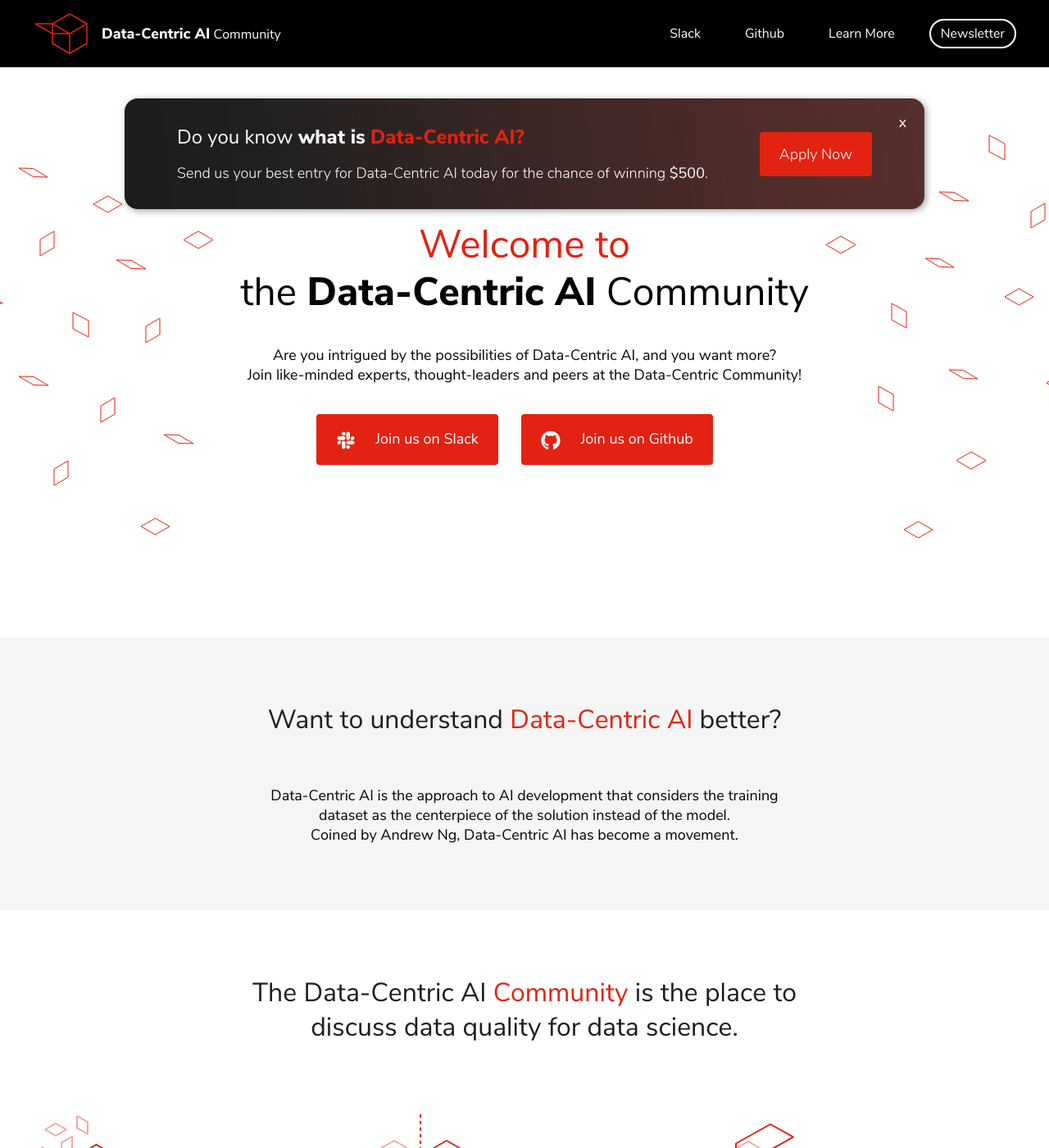
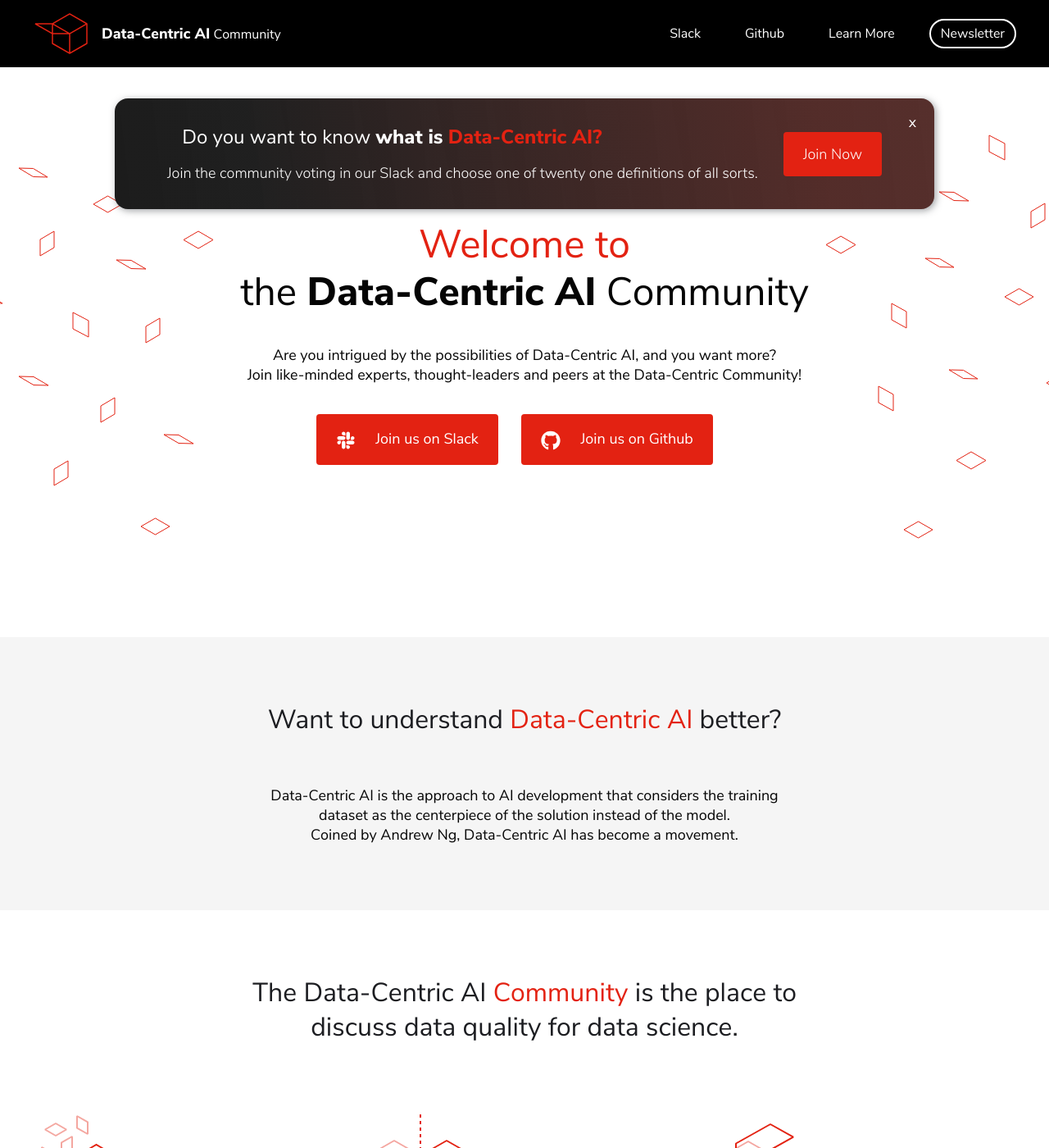
Before and after one commit to Data-Centric-AI-Community/datacentricai.community, a Jekyll site: the page built from index.md, in a window 1280 px wide and 1400 px high. Shown: the whole window at 82% size. Built offline with Jekyll 4.4.1, drawn with Linux system fonts in a browser that asks for light colours; comment, search, counter and statistics services are not loaded; some of the changed text lies outside the part shown.

Commit message:
feat(banner): banner update and contest section removed (#35)

```diff
--- a/_layouts/home.html
+++ b/_layouts/home.html
@@ -19,11 +19,11 @@
 
 		<div id="banner" class="banner contest">
 			<div class="banner-text">
-				<h2 class="sub-heading">Do you know <strong>what is</strong> <span class="heading-label">Data-Centric AI?</span></h2>
-				<p class="paragraph">Send us your best entry for Data-Centric AI today for the chance of winning <strong>$500</strong>.</p>
+				<h2 class="sub-heading">Do you want to know <strong>what is</strong> <span class="heading-label">Data-Centric AI?</span></h2>
+				<p class="paragraph">Join the community voting in our Slack and choose one of twenty one definitions of all sorts.</p>
 			</div>
 			<div class="banner-action">
-				<a class="button apply-now" href="https://contest.datacentricai.community/" target="_blank">Apply Now</a>
+				<a class="button apply-now" href="https://slack.datacentricai.community/" target="_blank">Join Now</a>
 			</div>
 			<button id="banner-close" class="banner-close">x</button>
 		</div>
@@ -129,32 +129,6 @@
 		</section>
 		<!-- /blog section  -->
 
-		<!-- contest section -->
-		<section id="contest" class="contest-section contest">
-			<div class="content">
-				<div class="uk-container">
-					<div class="uk-container uk-container-small">
-						<div class="uk-container">
-							<div class="uk-grid-row-large uk-child-width-1-2@m" uk-grid>
-								<div class="content-block">
-									<h2 class="sub-heading">Do you know <strong>what is <span class="heading-label">Data-Centric AI?</span></strong></h2>
-									<div class="paragraphs">
-										<p class="paragraph"><strong>Share</strong> your ideas and <span class="primary">win $500</span>.</p>
-										<p class="paragraph"><strong>Help us</strong> find the winner and <span class="primary">win $100</span>.</p>
-									</div>
-									<a class="button apply-now" href="https://contest.datacentricai.community/" target="_blank">Apply Now</a>
-								</div>
-								<div class="content-block">
-									<img class="contest-image" src="./assets/definition-contest.svg" alt="Contest">
-								</div>
-							</div>
-						</div>
-					</div>
-				</div>
-			</div>
-		</section>
-		<!-- contest section -->
-
 		<!-- newsletter section  -->
 		<section id="newsletter" class="section newsletter-section">
 			<div class="content">
--- a/sass/_base.scss
+++ b/sass/_base.scss
@@ -160,7 +160,7 @@
         display: flex;
         justify-content: space-between;
         align-items: center;
-        max-width: 976px;
+        max-width: 1000px;
         padding: 32px 64px;
         box-shadow: 2px 2px 8px rgba(64, 67, 73, 0.5);
         margin: auto;
```
Also changed, not shown: css/main.css, 3 other files.
